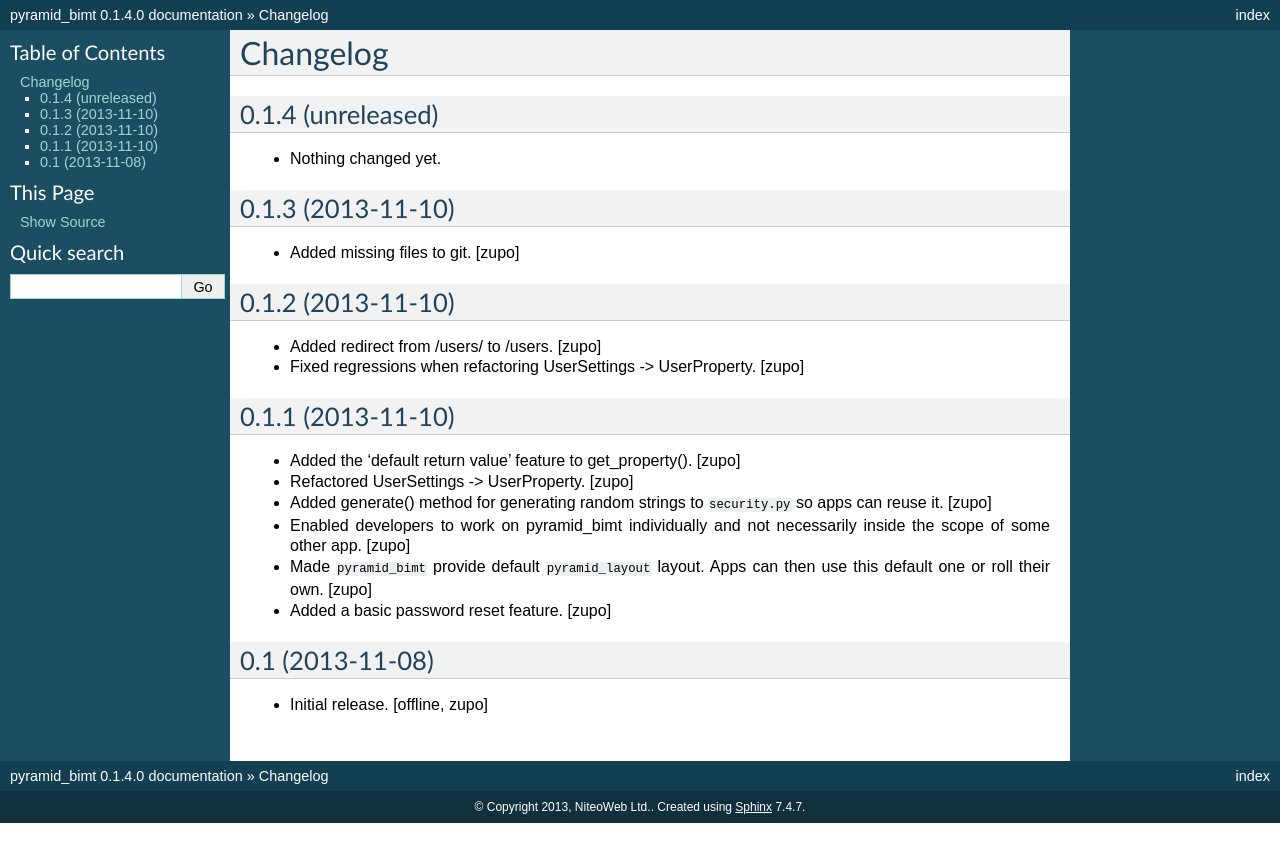
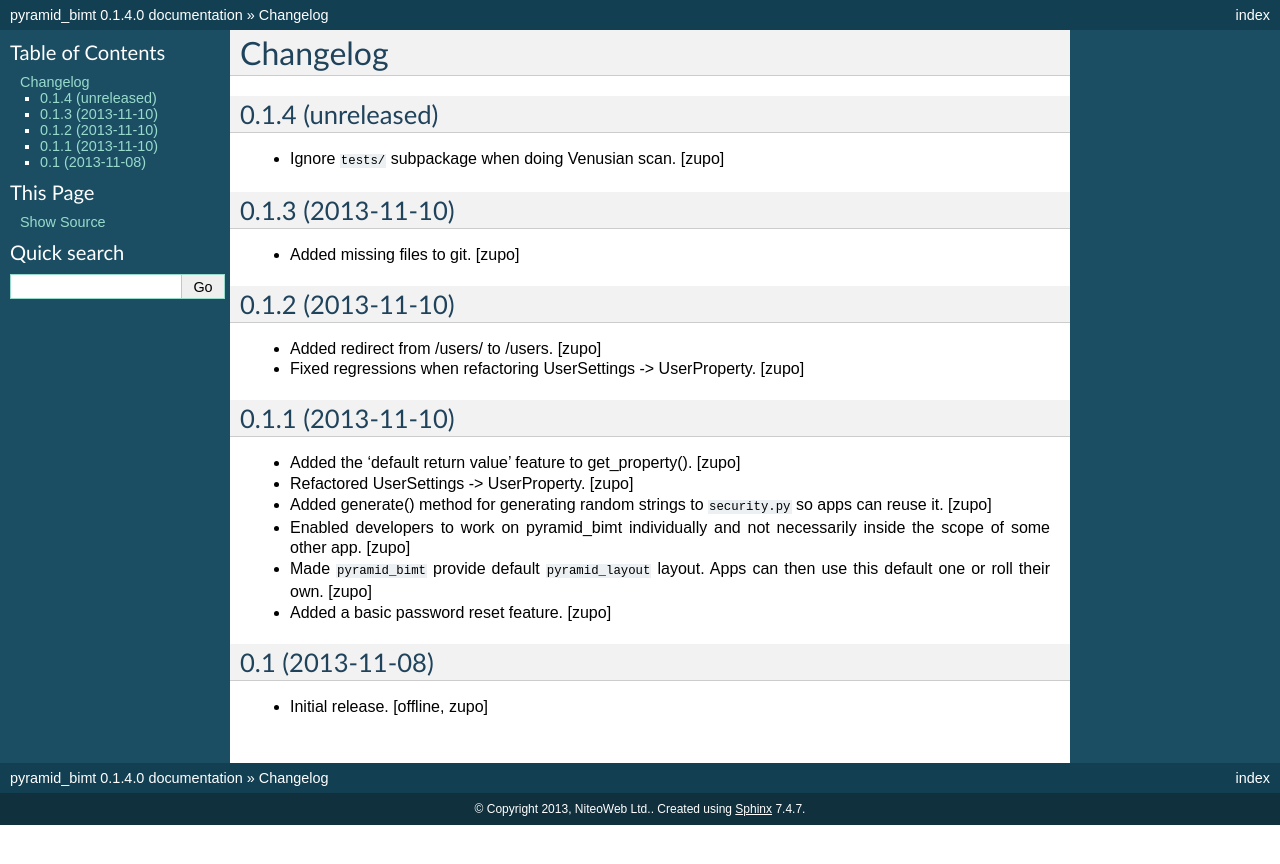
Before and after one commit to persho/pyramid_bimt, a Sphinx documentation site: the page built from docs/CHANGELOG.rst, in a window 1280 px wide. Shown: the top 864 px of the page. Built offline with Sphinx 7.4.7, drawn with Linux system fonts in a browser that asks for light colours.

Commit message:
ignore tests/ subpackage when doing Venusian scan

```diff
--- a/docs/CHANGELOG.rst
+++ b/docs/CHANGELOG.rst
@@ -7,7 +7,8 @@
 0.1.4 (unreleased)
 ------------------
 
-- Nothing changed yet.
+- Ignore ``tests/`` subpackage when doing Venusian scan.
+  [zupo]
 
 
 0.1.3 (2013-11-10)
--- a/src/pyramid_bimt/__init__.py
+++ b/src/pyramid_bimt/__init__.py
@@ -52,7 +52,7 @@
     )
 
     # Run a venusian scan to pick up the declarative configuration.
-    config.scan('pyramid_bimt', ignore='pyramid_simpleauth.tests')
+    config.scan('pyramid_bimt', ignore='pyramid_bimt.tests')
 
 
 def includeme(config):
```
